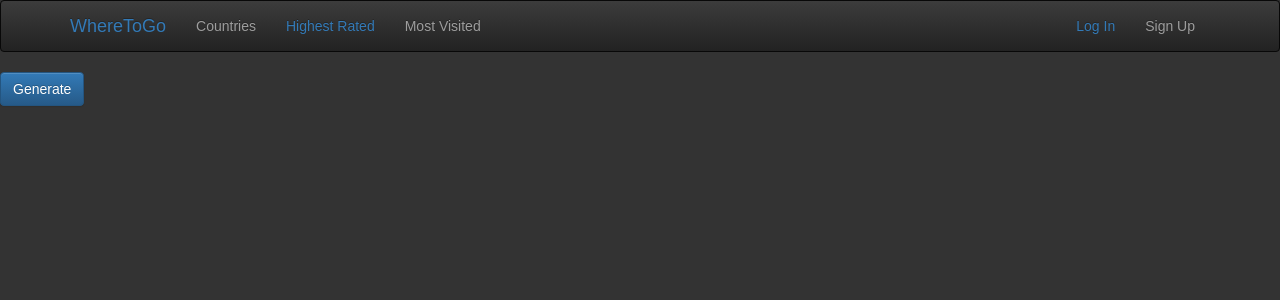
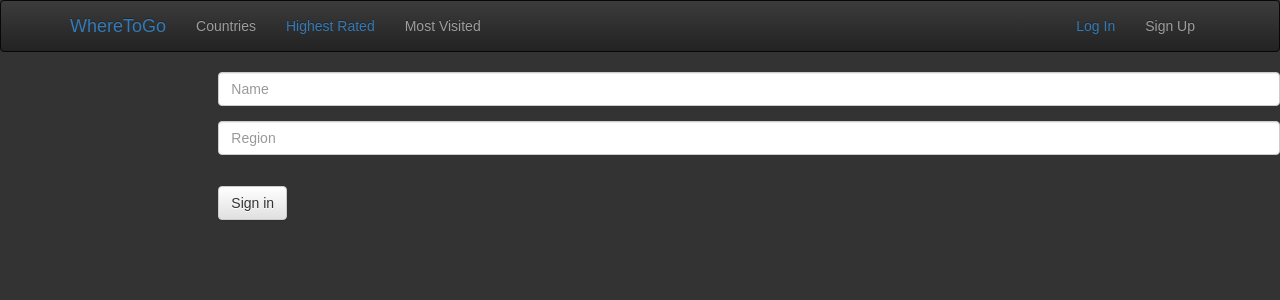
Before and after one commit to collinashbaugh/troubleshooting-react, a React (Create React App) app: page /Countries/New in a window 1280 px wide. Shown: the top 300 px of the page. Built offline with nearby package versions, Linux system fonts and the light colour scheme; what apollo-client-preset would draw is missing.

Commit message:
added form to addcountry

```diff
--- a/src/countries/AddCountry.js
+++ b/src/countries/AddCountry.js
@@ -1,18 +1,56 @@
 import React, { Component } from 'react'
-import { Button } from 'react-bootstrap'
+import { Button, Form, FormGroup, Col, FormControl, ControlLabel } from 'react-bootstrap'
 import { graphql } from 'react-apollo'
 
 import CountriesService from './service'
 
 class AddCountry extends Component {
+    constructor() {
+        super()
+        this.state = {
+            name: '',
+            region: '',
+            rating: ''
+        }
+    }
+
     render() {
         return (
-            <div>
-                <Button bsStyle="primary">
-                    Generate
+            <Form horizontal>
+            <FormGroup controlId="formHorizontalName">
+              <Col componentClass={ControlLabel} sm={2}>
+                Name
+              </Col>
+              <Col sm={10}>
+                <FormControl type="text" placeholder="Name" />
+              </Col>
+            </FormGroup>
+
+            <FormGroup controlId="formHorizontalRegion">
+              <Col componentClass={ControlLabel} sm={2}>
+                Region
+              </Col>
+              <Col sm={10}>
+                <FormControl type="text" placeholder="Region" />
+              </Col>
+            </FormGroup>
+
+
+
+            <FormGroup>
+              <Col smOffset={2} sm={10}>
+              </Col>
+            </FormGroup>
+
+            <FormGroup>
+              <Col smOffset={2} sm={10}>
+                <Button type="submit">
+                  Sign in
                 </Button>
-            </div>
-        )
+              </Col>
+            </FormGroup>
+          </Form>
+        );
     }
 }
 
--- a/src/countries/service.js
+++ b/src/countries/service.js
@@ -37,7 +37,7 @@ class CountriesService {
             ) {
             name
             id
-                rating
+            rating
             region
             }
         }
```
